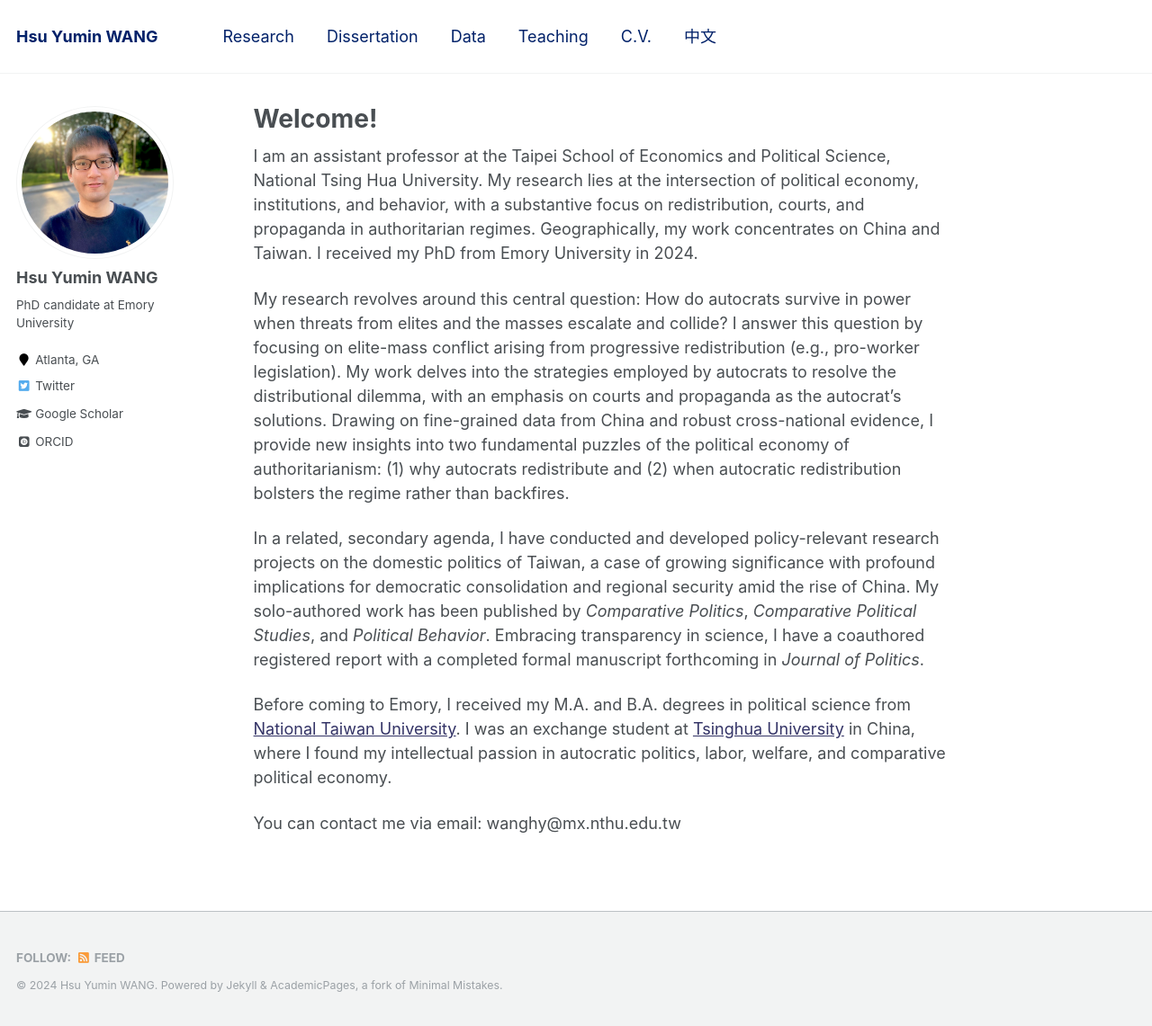
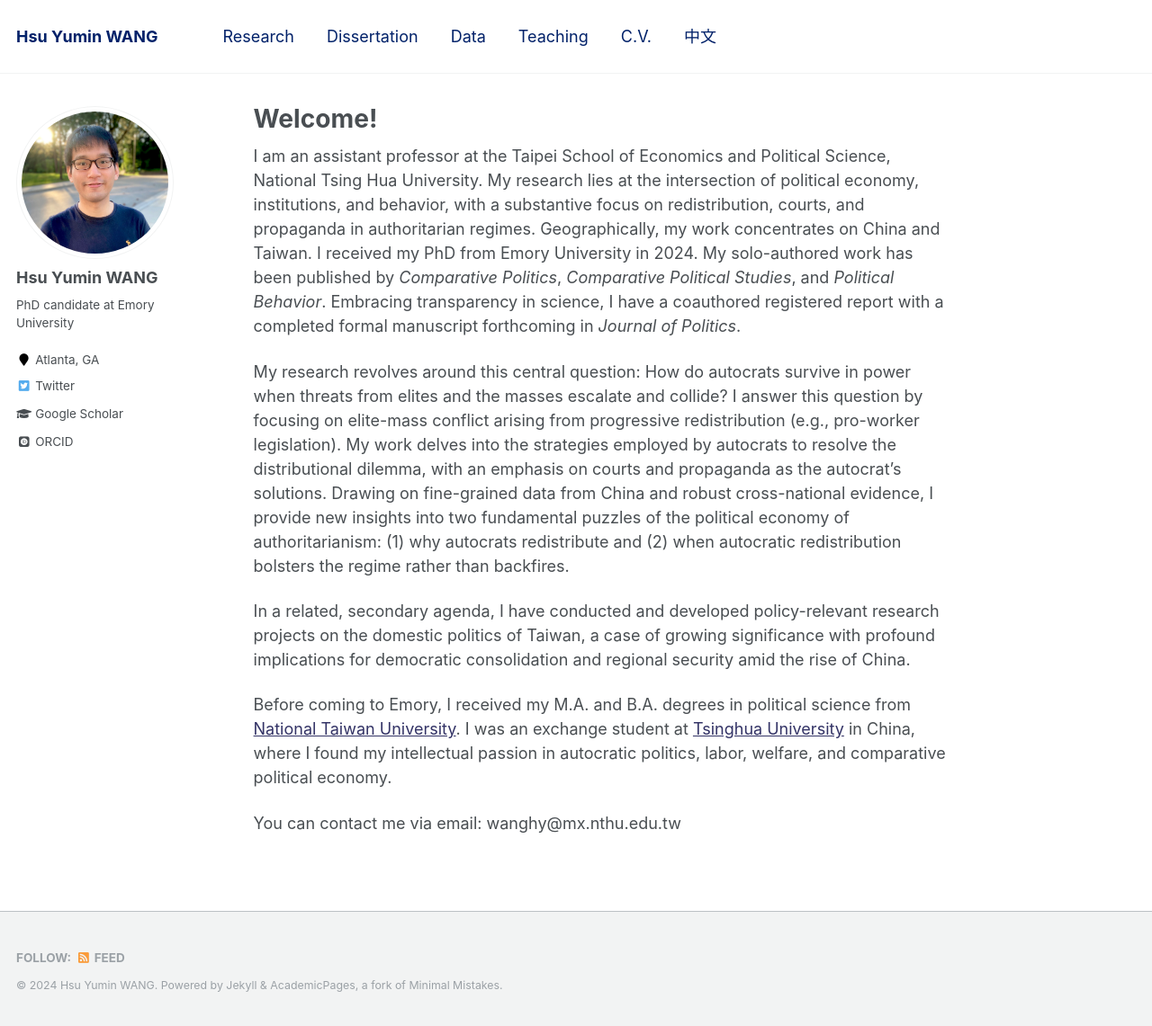
Before and after one commit to hsuyumin/hsuyumin.github.io, a Jekyll site: the page built from _pages/about.md, in a window 1280 px wide and 1141 px high. Shown: the whole window at 90% size. Built offline with Jekyll 4.4.1, drawn with Linux system fonts in a browser that asks for light colours; some web fonts are replaced.

```diff
--- a/_pages/about.md
+++ b/_pages/about.md
@@ -8,11 +8,11 @@ redirect_from:
   - /about.html
 ---
 
-I am an assistant professor at the Taipei School of Economics and Political Science, National Tsing Hua University. My research lies at the intersection of political economy, institutions, and behavior, with a substantive focus on redistribution, courts, and propaganda in authoritarian regimes. Geographically, my work concentrates on China and Taiwan. I received my PhD from Emory University in 2024.
+I am an assistant professor at the Taipei School of Economics and Political Science, National Tsing Hua University. My research lies at the intersection of political economy, institutions, and behavior, with a substantive focus on redistribution, courts, and propaganda in authoritarian regimes. Geographically, my work concentrates on China and Taiwan. I received my PhD from Emory University in 2024. My solo-authored work has been published by _Comparative Politics_, _Comparative Political Studies_, and _Political Behavior_. Embracing transparency in science, I have a coauthored registered report with a completed formal manuscript forthcoming in _Journal of Politics_.
 
 My research revolves around this central question: How do autocrats survive in power when threats from elites and the masses escalate and collide? I answer this question by focusing on elite-mass conflict arising from progressive redistribution (e.g., pro-worker legislation). My work delves into the strategies employed by autocrats to resolve the distributional dilemma, with an emphasis on courts and propaganda as the autocrat's solutions. Drawing on fine-grained data from China and robust cross-national evidence, I provide new insights into two fundamental puzzles of the political economy of authoritarianism: (1) why autocrats redistribute and (2) when autocratic redistribution bolsters the regime rather than backfires.
 
-In a related, secondary agenda, I have conducted and developed policy-relevant research projects on the domestic politics of Taiwan, a case of growing significance with profound implications for democratic consolidation and regional security amid the rise of China. My solo-authored work has been published by _Comparative Politics_, _Comparative Political Studies_, and _Political Behavior_. Embracing transparency in science, I have a coauthored registered report with a completed formal manuscript forthcoming in _Journal of Politics_.
+In a related, secondary agenda, I have conducted and developed policy-relevant research projects on the domestic politics of Taiwan, a case of growing significance with profound implications for democratic consolidation and regional security amid the rise of China.
 
 Before coming to Emory, I received my M.A. and B.A. degrees in political science from [National Taiwan University](https://www.ntu.edu.tw/english/). I was an exchange student at [Tsinghua University](https://www.tsinghua.edu.cn/en/) in China, where I found my intellectual passion in autocratic politics, labor, welfare, and comparative political economy.
 
```
